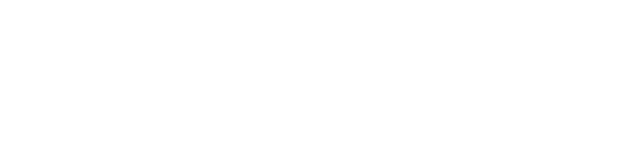
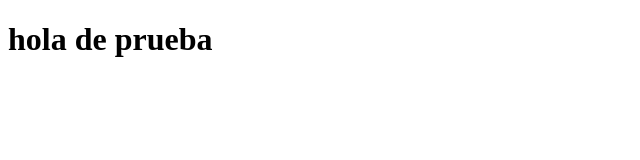
Before and after one commit to monsterkosh/teambravo, a plain HTML site: page index.html in a window 1280 px wide. Shown: the whole page, without its empty margins (0-640 px from the left). Drawn offline with Linux system fonts and the light colour scheme.

Commit message:
commit prueba 1 analia

```diff
--- a/index.html
+++ b/index.html
@@ -9,7 +9,7 @@
 </head>
 
 <body>
-
+    <h1>hola de prueba</h1>
 </body>
 
 </html>
```
